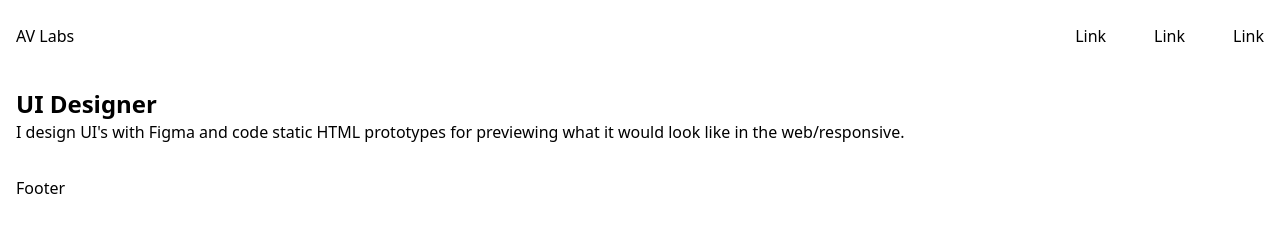
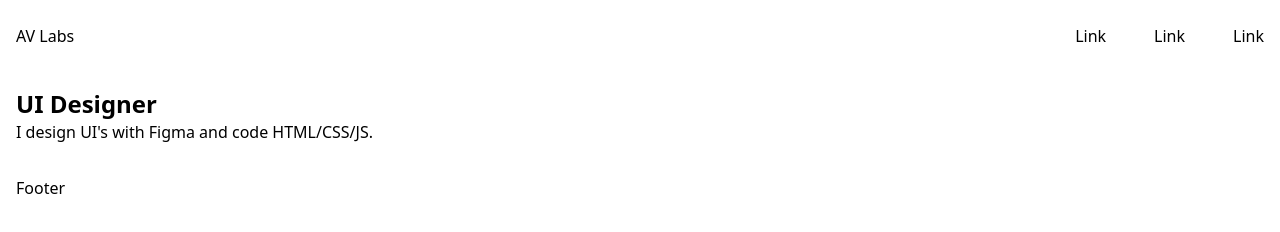
Before and after one commit to avlabsdev/tailwindcss-playground, a plain HTML site: page index.html in a window 1280 px wide. Drawn offline with nearby package versions, Linux system fonts and the light colour scheme.

Commit message:
Update index.html

```diff
--- a/index.html
+++ b/index.html
@@ -18,8 +18,7 @@
     <main class="p-4">
       <h1 class="font-bold text-2xl">UI Designer</h1>
       <p>
-        I design UI's with Figma and code static HTML prototypes for previewing
-        what it would look like in the web/responsive.
+        I design UI's with Figma and code HTML/CSS/JS.
       </p>
     </main>
     <footer class="p-4">Footer</footer>
```
